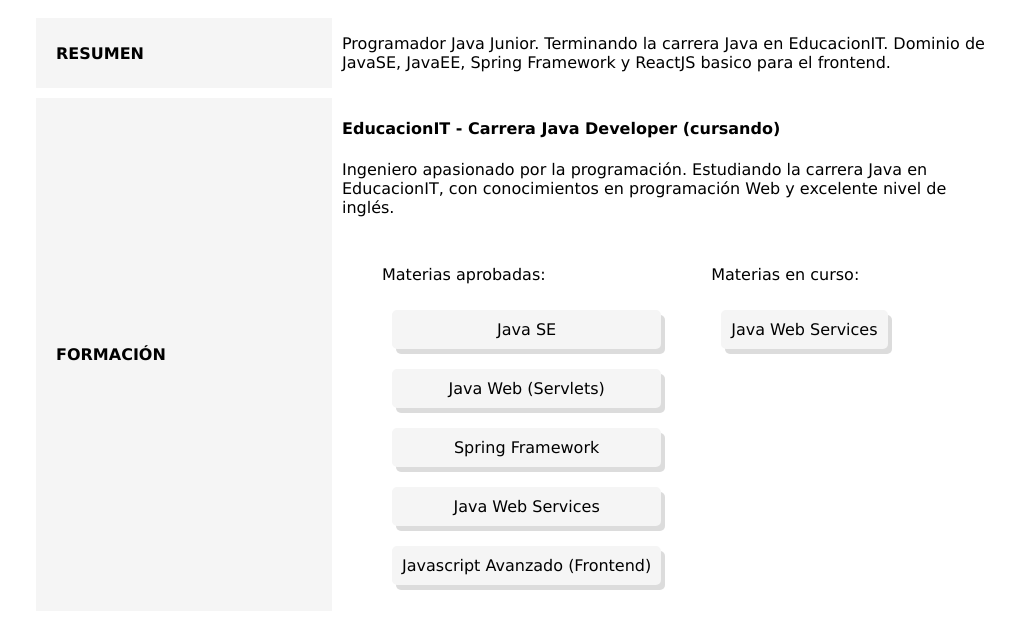
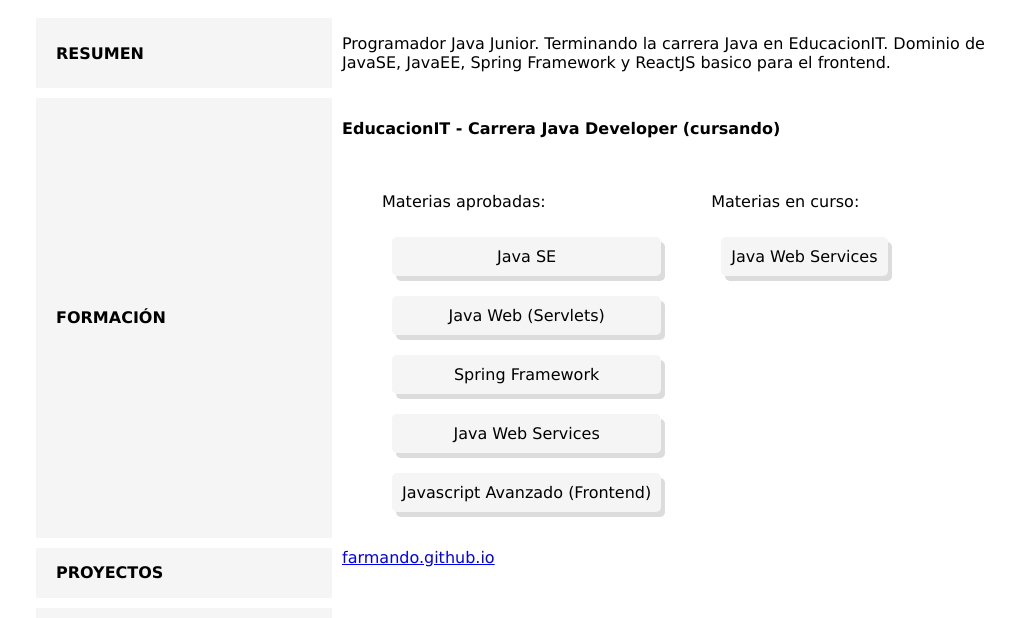
Before and after one commit to farmandosb/cv, a plain HTML site: page index.html in a window 1280 px wide. Shown: the part 116-734 px from the top of the page, without its empty margins (129-1151 px from the left). Drawn offline with Linux system fonts and the light colour scheme.

Commit message:
resume changed

```diff
--- a/index.html
+++ b/index.html
@@ -35,9 +35,6 @@
                 <header>FORMACIÓN</header>
                 <div class="section-body">
                     <h4>EducacionIT - Carrera Java Developer (cursando)</h4>
-                    <p>Ingeniero apasionado por la programación. Estudiando la carrera Java en EducacionIT, con
-                        conocimientos en programación Web y excelente nivel de inglés.</p>
-
                     <div id="materias">
                         <ul>
                             <p>Materias aprobadas:</p>
```
